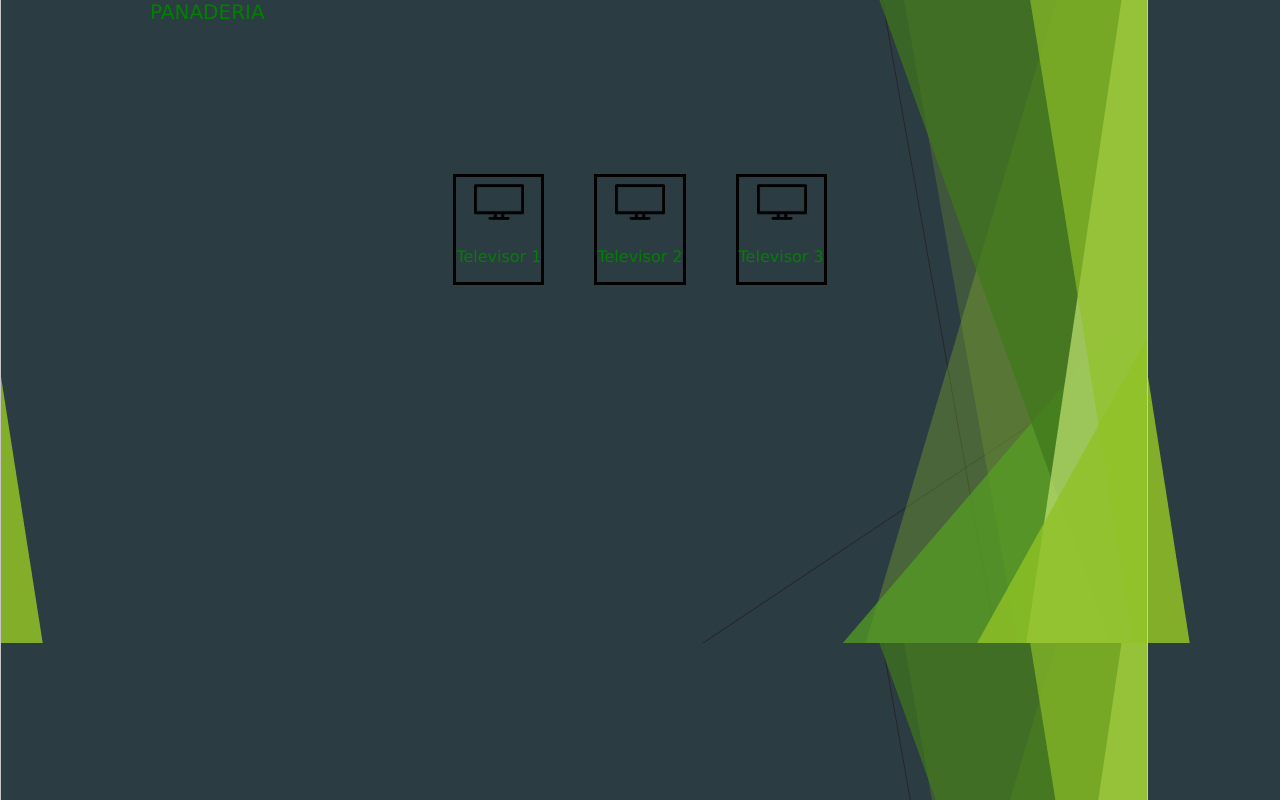
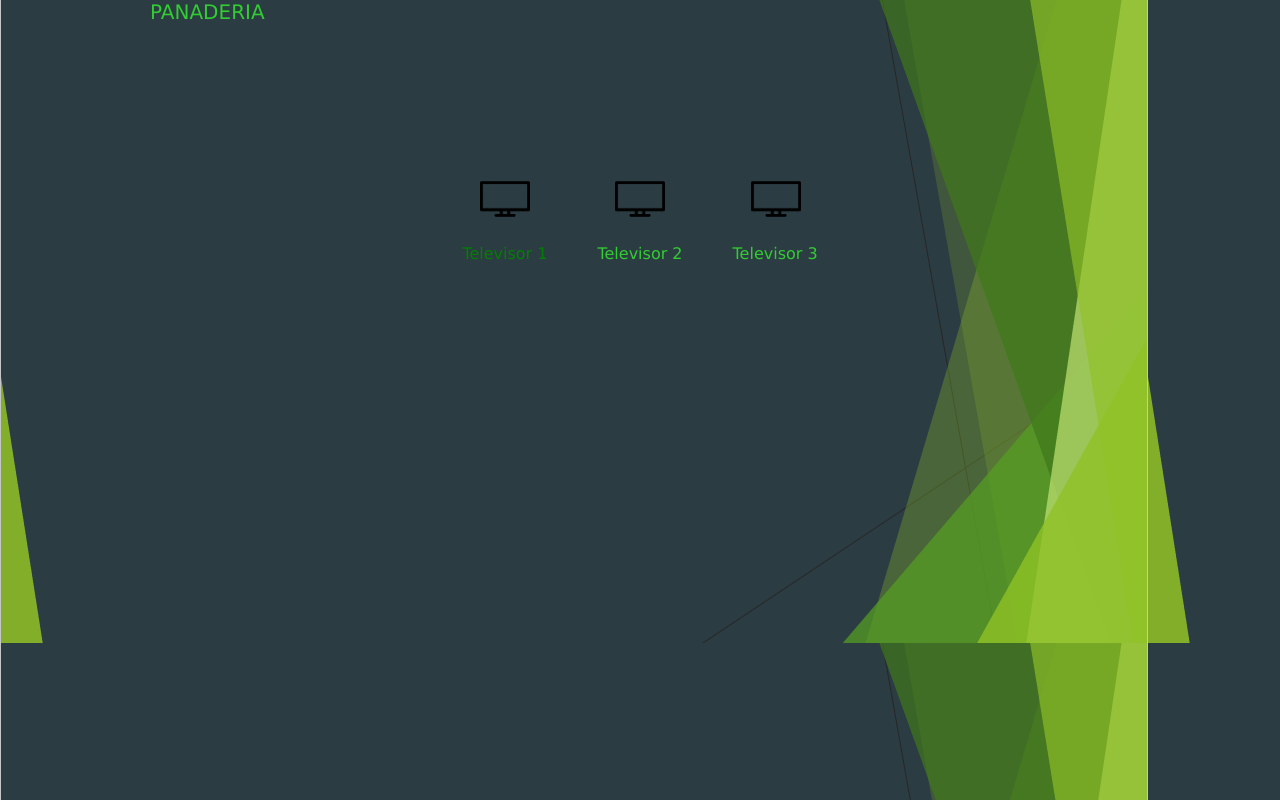
Before and after one commit to GALERIASHYPERMARKET/nextjs-gkzvre, a Next.js app: page /panaderia in a window 1280 px wide. Built offline with nearby package versions, Linux system fonts and the light colour scheme.

Commit message:
2 files modified

```diff
--- a/pages/panaderia.js
+++ b/pages/panaderia.js
@@ -9,7 +9,7 @@ return(
   <div style={{backgroundImage:`url(${bg.src})`,
   height: '100vh',
   margin: '0'}}>
-    <div style={{color:'Green', marginLeft:'150px', fontFamily:"Verdana, Arial, Helvetica, sans-serif", fontSize:"20px"}}>
+    <div style={{color:'LimeGreen', marginLeft:'150px', fontFamily:"Verdana, Arial, Helvetica, sans-serif", fontSize:"20px"}}>
         PANADERIA
     </div>
     <section className={styles.container}>
@@ -35,7 +35,7 @@ return(
       width="50"
       height="50"
       />
-      <p style={{color:"Green",fontFamily:"Verdana, Arial, Helvetica, sans-serif"}} class="descripcion">Televisor 2 </p>
+      <p style={{color:"LimeGreen",fontFamily:"Verdana, Arial, Helvetica, sans-serif"}} class="descripcion">Televisor 2 </p>
       </Link>
 
     </div>
@@ -49,7 +49,7 @@ return(
       height="50"
       objectFit='contain'
       />
-      <p style={{color:"Green",fontFamily:"Verdana, Arial, Helvetica, sans-serif"}} class="descripcion">Televisor 3</p>
+      <p style={{color:"LimeGreen",fontFamily:"Verdana, Arial, Helvetica, sans-serif"}} class="descripcion">Televisor 3</p>
       </Link>
 
     </div>
--- a/styles/panaderia.module.css
+++ b/styles/panaderia.module.css
@@ -14,7 +14,7 @@
   width: '100%';
   height: '100%';
   position: 'relative';
-  border-style: solid;
+
 }
 .descripcion{
  font-family: 'Courier New', Courier, monospace;
```
